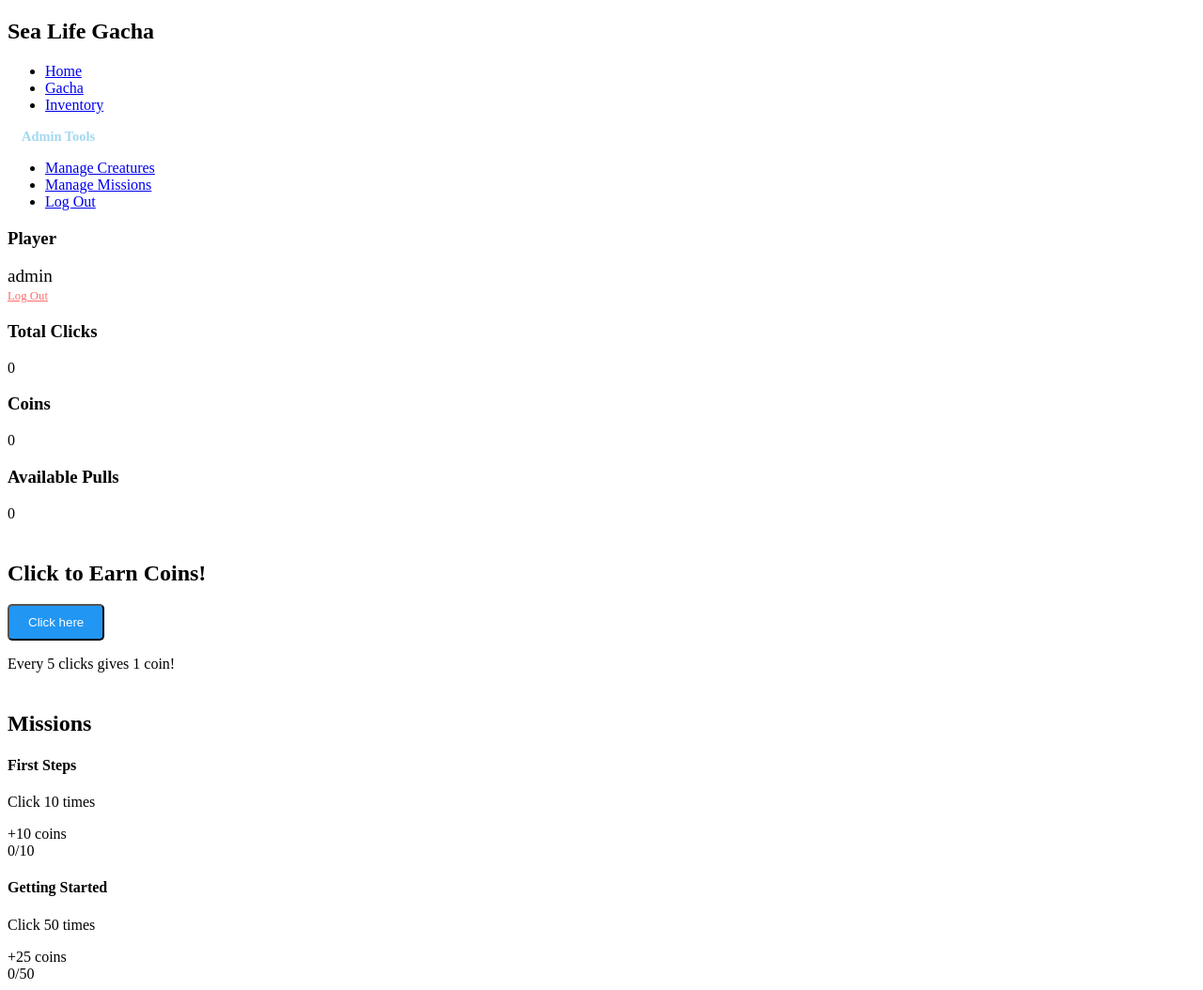
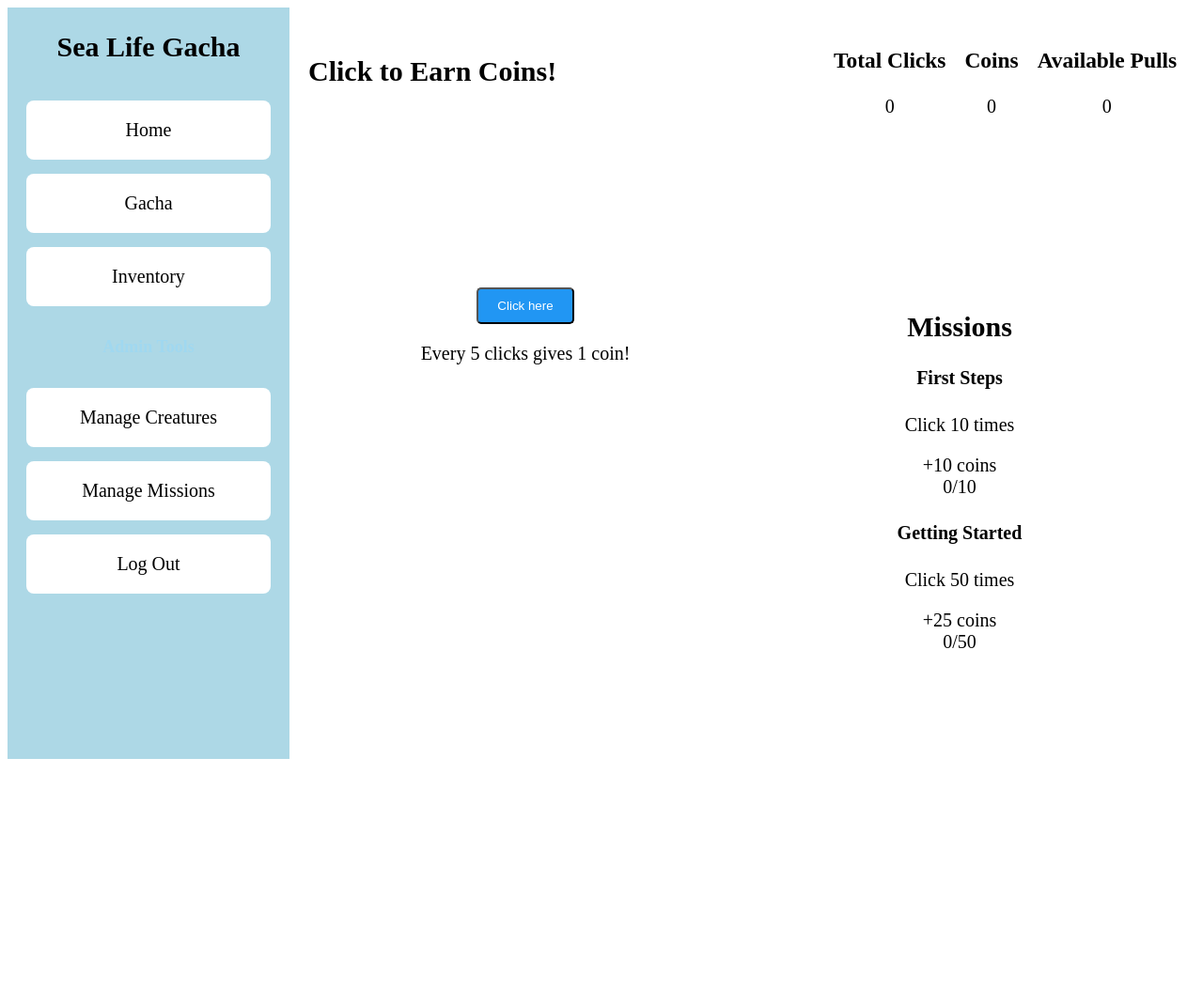
Before and after one commit to cydmgy/ACP_Final-Project, a Flask app: page / in a window 1280 px wide. Shown: the whole page at 94% size. After the commit the page ends 808 px from the top, so only its background shows below. Run offline with Flask 3, Linux system fonts and the light colour scheme; the visitor is signed in with stand-in values (Sample User, id 1).

Commit message:
Modified layout

```diff
--- a/static/style.css
+++ b/static/style.css
@@ -135,3 +135,157 @@
     height: 120px;
     object-fit: contain;
 }
+
+.container {
+    display: flex;
+    font-size: 20px;
+    text-align: center;
+}
+
+.sidebar {
+    width: 300px;
+    height: 100vh;
+    display: flex;
+    flex-direction: column;
+    background-color: lightblue;
+    text-align: center;
+}
+
+.sidebar ul {
+    list-style: none;
+    padding: 0;
+    margin: 0;
+}
+
+.sidebar ul li {
+    margin-bottom: 15px;
+    background-color: white;
+    padding: 10px 20px;
+    border-radius: 8px;
+    display: block;
+    margin: 15px 20px;
+}
+
+.sidebar ul li a {
+    display: block;
+    padding: 10px 12px;
+    text-decoration: none;
+    font-size: 20px;
+    color: black;
+}
+
+.main-content {
+    flex: 1;
+    padding: 20px;
+}
+
+.home-container {
+    display: flex;
+    flex-direction: column;
+    gap: 20px;
+}
+
+.home-header {
+    display: flex;
+    justify-content: space-between;
+    align-items: center;
+}
+
+.stats-header {
+    display: flex;
+    gap: 20px;
+}
+
+.home-content {
+    display: flex;
+    justify-content: space-between;
+    align-items: flex-start;
+    gap: 0px;
+    margin-top: 100px;
+    text-align: center;
+}
+
+.click-area {
+    flex: 1;
+}
+
+.missions-section {
+    flex: 1;
+}
+
+.missions-panel {
+    width: 100%;
+}
+
+.gacha-container {
+    display: flex;
+    flex-direction: column;
+    gap: 30px;
+}
+
+.gacha-header {
+    display: flex;
+    justify-content: space-between;
+    align-items: center;
+    font-size: 20px;
+}
+
+.gacha-middle-row {
+    display: flex;
+    justify-content: space-between;
+    align-items: center;
+    gap: 20px;
+}
+
+.gacha-result-center {
+    flex: 1;
+    display: flex;
+    justify-content: center;
+    align-items: center;
+    font-size: 12px;
+}
+
+.gacha-info {
+    width: 200px;
+    text-align: left;
+    font-size: 18px;
+}
+
+.gacha-pull{
+    display: flex;
+    justify-content: center;
+    gap: 20px;
+}
+
+.inventory-container h2 {
+    position: relative;
+    text-align: left;
+}
+
+.inventory-stats {
+    display: flex;
+    flex-direction: column;
+    position: absolute;
+    top: 20px;
+    right: 20px;
+    gap: 8px;
+    z-index: 10;
+    font-size: 20px;
+}
+
+.stat-item {
+    margin-bottom: 10px;
+}
+
+.inventory-grid {
+    display: grid;
+    grid-template-columns: repeat(6, 1fr);
+    gap: 20px;
+    width: 100px;
+    margin-top: 40px;
+}
+
+.creature-card {
+    padding: 10px;
+    box-sizing: border-box;
+}
--- a/templates/home.html
+++ b/templates/home.html
@@ -2,36 +2,38 @@
 
 {% block content %}
 <div class="home-container">
+
+    <div class="home-header">
+        <h2>Click to Earn Coins!</h2>
+
     <div class="stats-header">
-        <div class="stat-card">
-            <h3>Player</h3>
-            <div class="stat-value" style="font-size: 1.2rem;">{{ username }}</div>
-            <a href="{{ url_for('logout') }}" style="font-size: 0.8rem; color: #ff6b6b;">Log Out</a>
-        </div>
         <div class="stat-card">
             <h3>Total Clicks</h3>
             <div class="stat-value" id="click-counter">{{ clicks }}</div>
         </div>
+
         <div class="stat-card">
             <h3>Coins</h3>
             <div class="stat-value" id="coin-counter">{{ coins }}</div>
         </div>
+
         <div class="stat-card" id="pulls-stat-card">
             <h3>Available Pulls</h3>
             <div class="stat-value" id="pull-counter">{{ coins // 20 }}</div>
         </div>
     </div>
+</div>
 
     <hr style="border: 0; border-top: 1px solid rgba(255,255,255,0.1); margin: 20px 0;">
-
+<div class="home-content">
     <div class="click-area">
-        <h2>Click to Earn Coins!</h2>
         <button id="click-button" class="ocean-button">Click here</button>
         <p>Every 5 clicks gives 1 coin!</p>
     </div>
 
     <hr style="border: 0; border-top: 1px solid rgba(255,255,255,0.1); margin: 20px 0;">
 
+    <div class="missions-section">
     <div class="missions-panel">
         <h2>Missions</h2>
         <div class="missions-list">
@@ -56,6 +58,8 @@
             {% endfor %}
         </div>
     </div>
+</div>
+</div>
 </div>
 {% endblock %}
 
--- a/templates/inventory.html
+++ b/templates/inventory.html
@@ -41,7 +41,7 @@
 
     {% if inventory %}
     <div class="inventory-grid">
-    {% for creature in inventory %}\
+    {% for creature in inventory %}
     <div class="creature-card {{ creature.rarity }}">
         <div class="creature-image">
             <img src="{{ url_for('static', filename=creature.image) }}"
```
Also changed, not shown: templates/gacha.html (+9 -0 lines).
